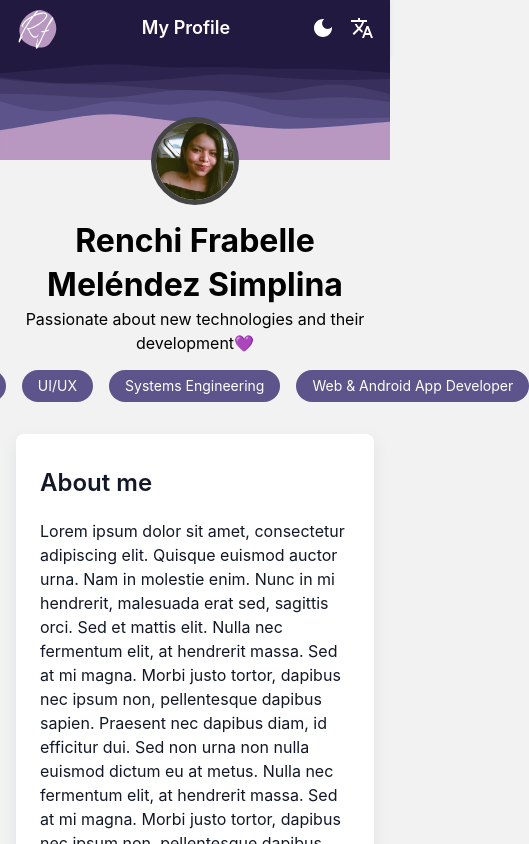
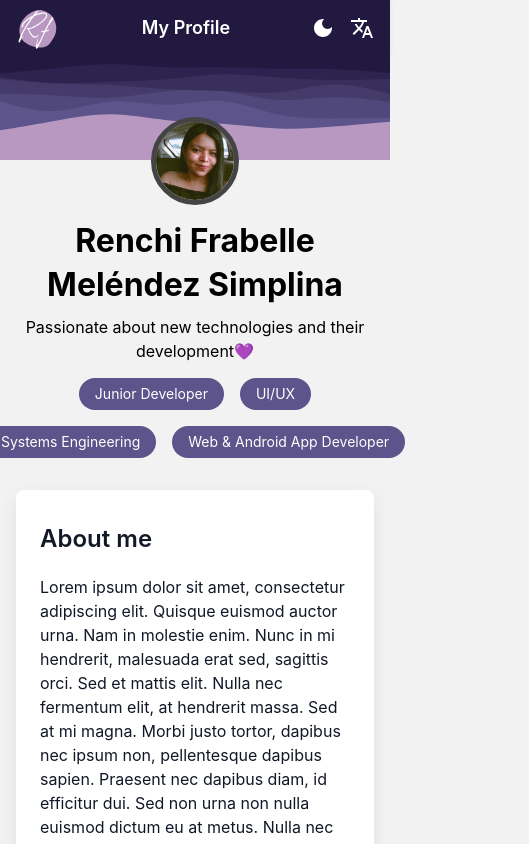
Before and after one commit to frabelle/MyProfile, a React (Create React App) app: page / in a window 390 px wide. Shown: the top 844 px of the page, 529 px wide, since content can reach past the window. Built offline with nearby package versions, Linux system fonts and the light colour scheme.

Commit message:
fixing some components for to be responsive

```diff
--- a/src/components/cover.jsx
+++ b/src/components/cover.jsx
@@ -1,11 +1,10 @@
 import * as React from 'react';
 import Box from '@mui/material/Box';
-import { Container, Typography, Chip } from '@mui/material';
+import { Container, Typography, Chip, Stack } from '@mui/material';
 import Paper from '@mui/material/Paper';
 import Waves from '../image/layered-waves.svg'
 import Profile from '../image/profile.jpeg'
 import Logo from '../image/logo.svg'
-import Stack from '@mui/material/Stack';
 import "../App.css"
 import { styled } from '@mui/material/styles';
 
@@ -16,6 +15,13 @@ const Item = styled(Chip)(({ theme }) => ({
   backgroundColor:'#5c548a',
   color: '#ffffff'
 }));
+
+const Contenedor = styled(Stack)(({ theme }) => ({
+    display: 'flex',
+    textAlign: 'center',
+    alignContent: 'center',
+    justifyContent: 'center',
+  }));
 
 const Cover = () =>{
 
@@ -52,25 +58,28 @@ const Cover = () =>{
                     Meléndez Simplina
                 </Typography>
 
-                <Typography variant="body1">
+                <Typography variant="body1" margin={{xs: 1}}>
                     Passionate about new technologies and their development💜
                 </Typography>
 
             </Box>
 
-            <Stack direction="row" spacing={2}
+            <Contenedor direction={{xs:"column", sm:"column", md:"row"}} spacing={2}
                 sx={{
-                display: 'flex',
-                textAlign: 'center',
-                alignContent: 'center',
-                justifyContent: 'center',
                 marginTop: '15px'
             }}>
-                <Item label="Junior Developer"/>
-                <Item label="UI/UX"/>
-                <Item label="Systems Engineering"/>
-                <Item label="Web &amp; Android App Developer"/>
-            </Stack>
+
+                <Contenedor direction={{xs: 'row'}} spacing={2}>
+                    <Item label="Junior Developer"/>
+                    <Item label="UI/UX"/>
+                </Contenedor>
+
+                <Contenedor direction={{xs: 'row'}} spacing={2}>
+                    <Item label="Systems Engineering"/>
+                    <Item label="Web &amp; Android App Developer"/>
+                </Contenedor>
+
+            </Contenedor>
 
         </Box>
 
```
Also changed, not shown: package.json (+8 -0 lines), src/components/portfolio/cardproject.jsx (added), src/components/portfolio/carrousel.jsx (added), src/pages/portfolio.jsx (added), 1 other file (tests, documents, lock files or other folders).
